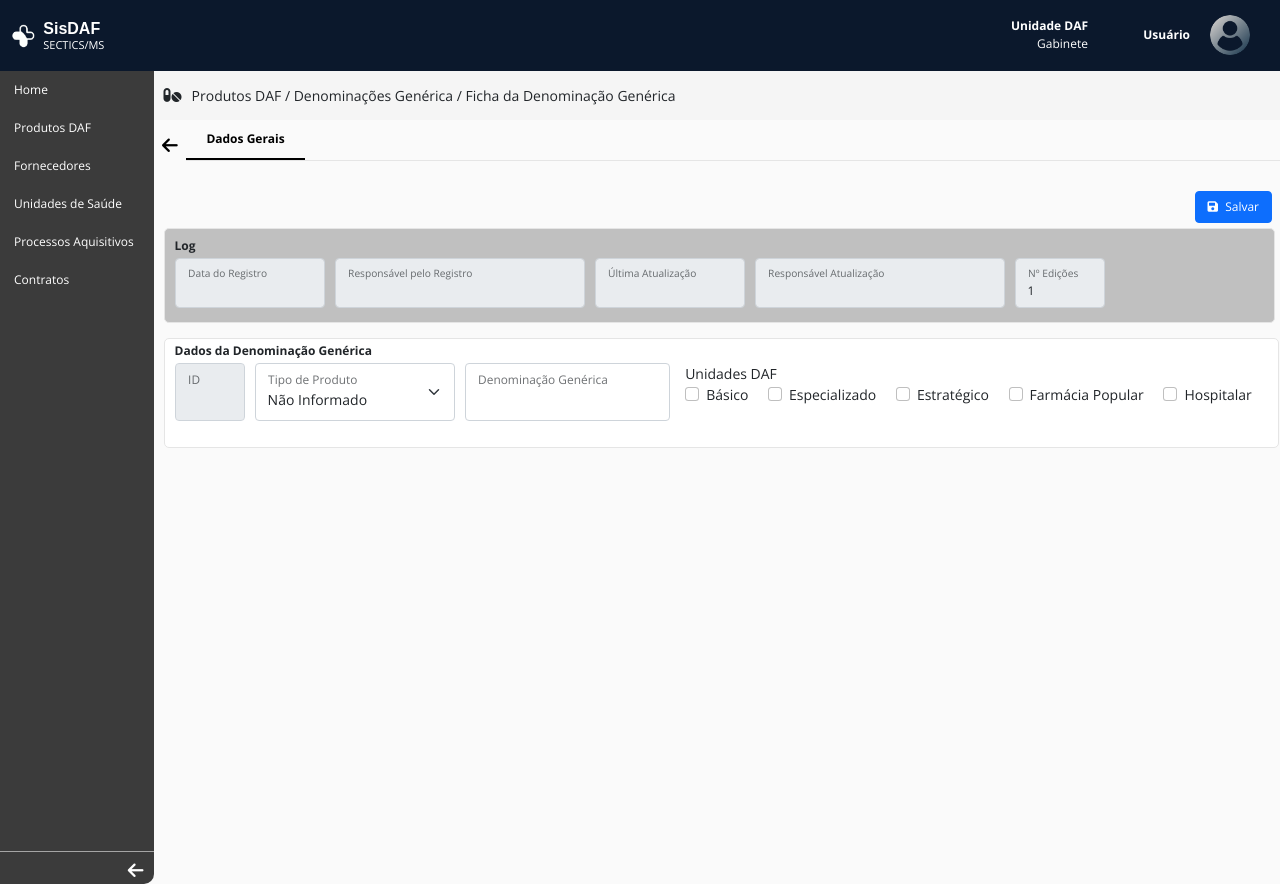
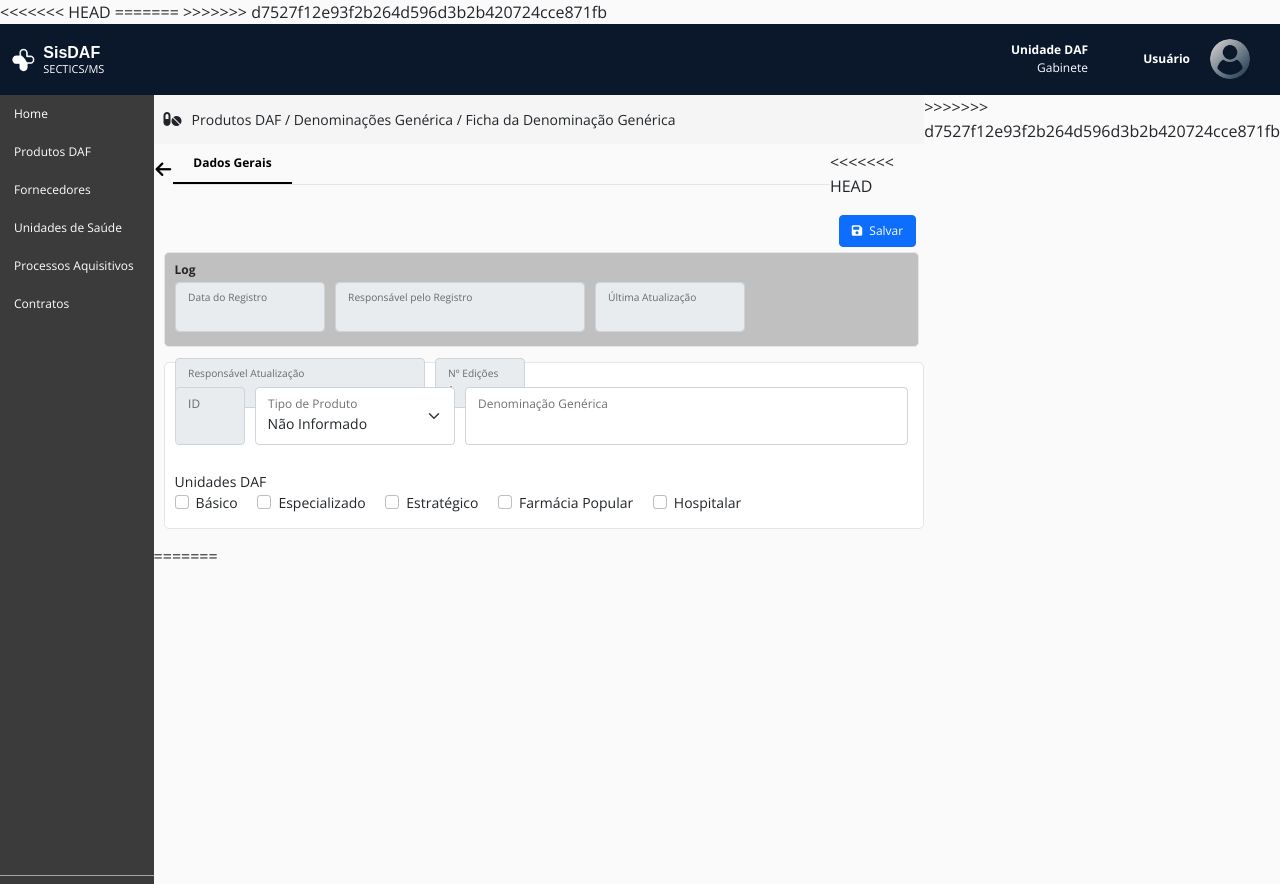
Before and after one commit to allanribeiro91/SisDAF, a Django app: template templates/produtos/denominacoes_ficha.html in a window 1280 px wide. Run offline with Django 4.2, Linux system fonts and the light colour scheme; the template is opened without the code that fills it, so the values that code supplies are empty.

Commit message:
Ficha de denominação genérica.

```diff
--- a/apps/produtos/forms.py
+++ b/apps/produtos/forms.py
@@ -6,7 +6,10 @@
         model = DenominacoesGenericas
         exclude = ['del_status', 'del_data', 'del_cpf']
         labels = {
+<<<<<<< HEAD
             'id': 'ID',
+=======
+>>>>>>> d7527f12e93f2b264d596d3b2b420724cce871fb
             'registro_data': 'Data do Registro',
             'usuario_registro': 'Responsável Registro',
             'ult_atual_data': 'Última Atualização',
--- a/apps/produtos/models.py
+++ b/apps/produtos/models.py
@@ -10,7 +10,10 @@
     # log
     registro_data = models.DateTimeField(auto_now_add=True)
     ult_atual_data = models.DateTimeField(auto_now=True)
+<<<<<<< HEAD
     log_n_edicoes = models.IntegerField(default=1)
+=======
+>>>>>>> d7527f12e93f2b264d596d3b2b420724cce871fb
 
     #denominação genérica
     denominacao = models.CharField(max_length=140, null=False, blank=False)
@@ -31,10 +34,13 @@
     del_data = models.DateTimeField(null=True, blank=True)
     del_cpf = models.CharField(max_length=14, null=True, blank=True)
 
+<<<<<<< HEAD
     def save(self, *args, **kwargs):
         if self.id:
             self.log_n_edicoes += 1
         super(DenominacoesGenericas, self).save(*args, **kwargs)
 
+=======
+>>>>>>> d7527f12e93f2b264d596d3b2b420724cce871fb
     def __str__(self):
         return f"Denominação Genérica: {self.denominacao} - ID ({self.id})"
--- a/apps/usuarios/forms.py
+++ b/apps/usuarios/forms.py
@@ -1,7 +1,10 @@
 from django import forms
 from django.core.exceptions import ValidationError
 from apps.usuarios.models import Usuario, Alocacao
+<<<<<<< HEAD
 from datetime import datetime
+=======
+>>>>>>> d7527f12e93f2b264d596d3b2b420724cce871fb
 
 class UsuarioForms(forms.ModelForm):
     class Meta:
@@ -92,6 +95,7 @@
         if self.instance and self.instance.usuario:
             self.fields['cad_unidade_daf_info'].initial = self.instance.usuario.cad_unidade_daf_info
 
+<<<<<<< HEAD
     def clean_aloc_data_inicio(self):
         data = self.cleaned_data.get('aloc_data_inicio')
         if data:
@@ -101,6 +105,8 @@
                 raise forms.ValidationError("Formato de data inválido. Use DD/MM/YYYY.")
         return data
 
+=======
+>>>>>>> d7527f12e93f2b264d596d3b2b420724cce871fb
     def clean(self):
         cleaned_data = super().clean()
         is_ativo = cleaned_data.get('is_ativo')
--- a/apps/usuarios/models.py
+++ b/apps/usuarios/models.py
@@ -20,7 +20,11 @@
     dp_cor_pele = models.CharField(max_length=15, choices=COR_PELE, null=True, blank=True)
 
     #cadastro - setor_daf informado
+<<<<<<< HEAD
     cad_unidade_daf_info = models.CharField(max_length=20, choices=UNIDADE_DAF, null=True, blank=True)
+=======
+    cad_unidade_daf_info = models.CharField(max_length=20, choices=UNIDADE_DAF, null=False, blank=False)
+>>>>>>> d7527f12e93f2b264d596d3b2b420724cce871fb
 
     #foto
     foto_usuario = models.ImageField(upload_to="fotos_usuarios/%Y/%m/%d/", blank=True)
--- a/apps/usuarios/urls.py
+++ b/apps/usuarios/urls.py
@@ -2,5 +2,9 @@
 from apps.usuarios.views import meusdados
 
 urlpatterns = [
+<<<<<<< HEAD
     path('usuario/meusdados/', meusdados, name='meusdados'),
+=======
+    path('usuario/meusdados', meusdados, name='meusdados'),
+>>>>>>> d7527f12e93f2b264d596d3b2b420724cce871fb
 ]
--- a/setup/choices.py
+++ b/setup/choices.py
@@ -24,6 +24,10 @@
 )
 
 TIPO_PRODUTO = (
+<<<<<<< HEAD
+=======
+    ('', ""),
+>>>>>>> d7527f12e93f2b264d596d3b2b420724cce871fb
     ('Insumo', "Insumo"),
     ('Medicamento', "Medicamento"),
     ('nao_informado', 'Não Informado'),
--- a/setup/static/js/denominacoes_genericas.js
+++ b/setup/static/js/denominacoes_genericas.js
@@ -1,5 +1,6 @@
 let currentPage = 1;
 
+<<<<<<< HEAD
 //Mudar de página
 $(document).ready(function() {
     console.log('ler');
@@ -17,6 +18,15 @@
 //Limpar Filtros
 $('.limpar-filtro').on('click', function() {
     console.log('limpar filtros')
+=======
+$(document).ready(function() {
+    fetchAndRenderTableData();
+});
+
+
+//Limpar Filtros
+$('.limpar-filtro').on('click', function() {
+>>>>>>> d7527f12e93f2b264d596d3b2b420724cce871fb
     $('#tipo_produto').val('');
     $('#denominacao').val('');
     $('#basico').prop('checked', false);
@@ -29,17 +39,26 @@
 
 //Filtrar
 $('#tipo_produto, #denominacao').change(function() {
+<<<<<<< HEAD
     console.log('filtrar: tipo_produto, denominacao')
+=======
+>>>>>>> d7527f12e93f2b264d596d3b2b420724cce871fb
     fetchAndRenderTableData();
 });
 
 $('#basico, #especializado, #estrategico, #farmacia_popular, #hospitalar').change(function() {
+<<<<<<< HEAD
     console.log('filtrar: unidades')
+=======
+>>>>>>> d7527f12e93f2b264d596d3b2b420724cce871fb
     fetchAndRenderTableData();
 });
 
 function fetchAndRenderTableData(page = 1) {
+<<<<<<< HEAD
     console.log('fetchAndRenderTableData')
+=======
+>>>>>>> d7527f12e93f2b264d596d3b2b420724cce871fb
     var selectedTipo = $('#tipo_produto').val();
     var denominacao = $('#denominacao').val();
 
@@ -88,7 +107,10 @@
 });
 
 function updateTable(denominacoes) {
+<<<<<<< HEAD
     console.log('updateTable')
+=======
+>>>>>>> d7527f12e93f2b264d596d3b2b420724cce871fb
     var $tableBody = $('.table tbody');
     $tableBody.empty(); // Limpar as linhas existentes
 
@@ -154,3 +176,20 @@
         document.body.removeChild(a);
     });
 });
+
+
+<<<<<<< HEAD
+
+=======
+//Mudar de página
+document.addEventListener('DOMContentLoaded', function() {
+    const rows = document.querySelectorAll('.table tbody tr');
+
+    rows.forEach(row => {
+        row.addEventListener('click', function() {
+            const denominacaoId = this.getAttribute('data-id');
+            window.location.href = `/produtosdaf/denominacoes/ficha/${denominacaoId}/`;
+        });
+    });
+});
+>>>>>>> d7527f12e93f2b264d596d3b2b420724cce871fb
--- a/templates/produtos/denominacoes_ficha.html
+++ b/templates/produtos/denominacoes_ficha.html
@@ -1,7 +1,11 @@
 {% extends 'main/base_main.html' %}
 {% load static %}
 {% block extra_head %}
+<<<<<<< HEAD
     <link rel="stylesheet" href="{% static 'styles/denominacoes_ficha.css' %}">
+=======
+    <link rel="stylesheet" href="{% static 'styles/produtos_ficha.css' %}">
+>>>>>>> d7527f12e93f2b264d596d3b2b420724cce871fb
 {% endblock %}
 {% block content %}
 
@@ -21,6 +25,7 @@
         <div class="tabs">
             <button class="tab-button active" id="tabMeusDados">Dados Gerais </button>
         </div>
+<<<<<<< HEAD
 
     </div>
 
@@ -113,5 +118,10 @@
 
 
     <script src="{% static 'js/denominacoes_genericas.js' %}"></script>
+=======
+    </div>
+
+    <script src="{% static 'js/produtos.js' %}"></script>
+>>>>>>> d7527f12e93f2b264d596d3b2b420724cce871fb
 
 {% endblock %}
```
Also changed, not shown: apps/produtos/urls.py (+10 -0 lines), apps/produtos/views.py (+7 -0 lines), apps/usuarios/views.py (+21 -0 lines), templates/produtos/denominacoes.html (+8 -0 lines).
